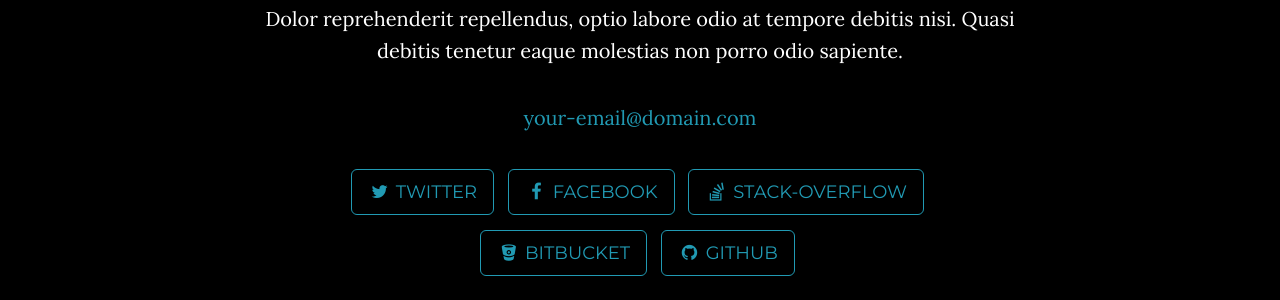
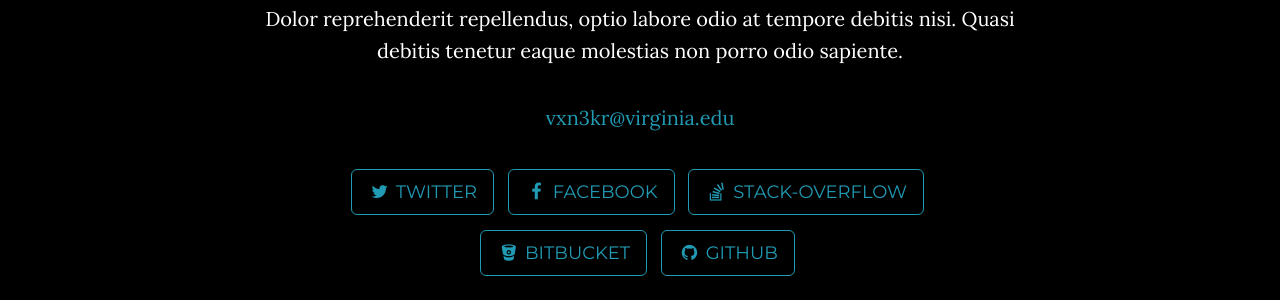
Before and after one commit to LampSteven17/LampSteven17.github.io, a Jekyll site: the page built from index.html, in a window 1280 px wide and 900 px high, scrolled down 2255 px. Shown: the part 155-455 px from the top of the window. Built offline with Jekyll 4.4.1, drawn with Linux system fonts in a browser that asks for light colours.

Commit message:
Update _config.yml

```diff
--- a/_config.yml
+++ b/_config.yml
@@ -1,7 +1,7 @@
 # Site settings
 title: Steven Lamp
-email: your-email@domain.com
-url: https://example.github.io
+email: vxn3kr@virginia.edu
+url: https://LampSteven17.github.io
 description: "Write an awesome description for your new site here. You can edit this line in _config.yml. It will appear in your document head meta (for Google search results) and in your feed.xml site description."
 
 # Color settings (hex-codes without the leading hash-tag)
```
